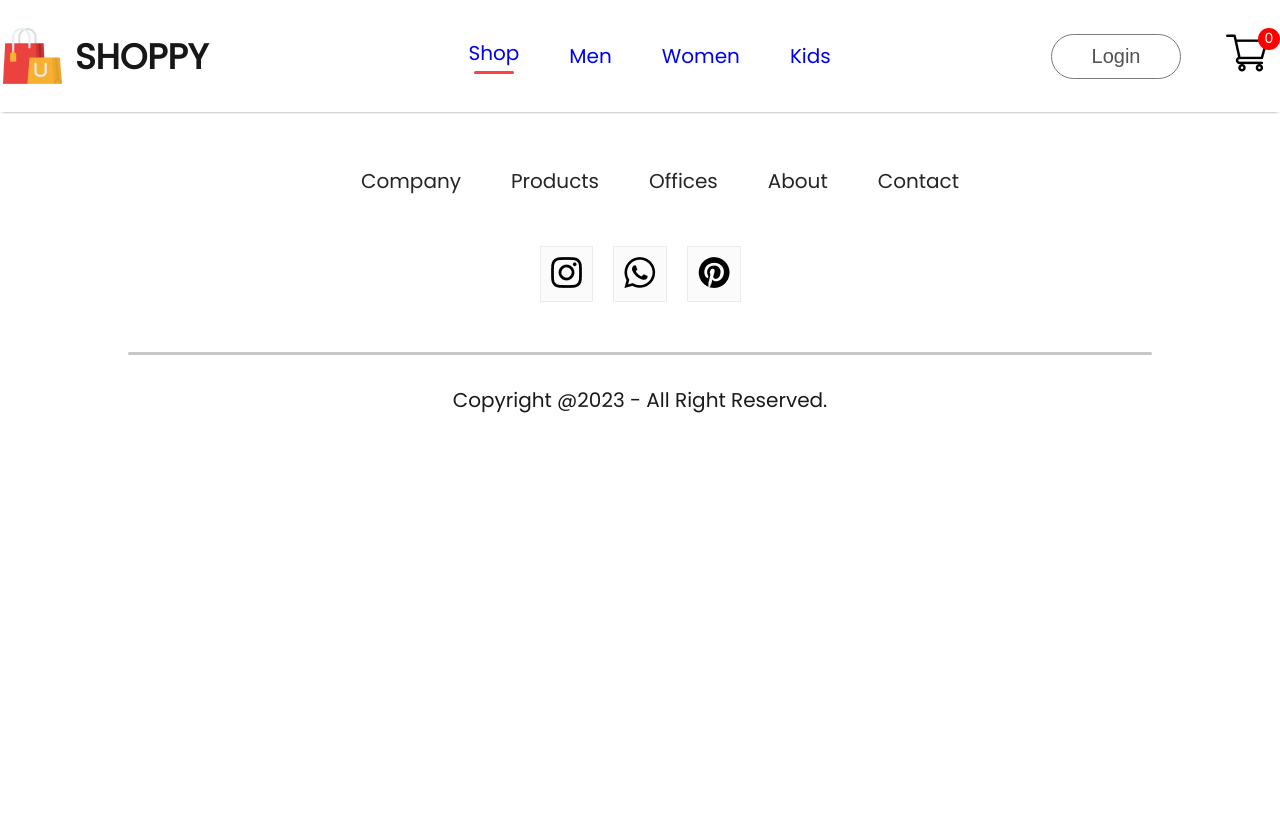
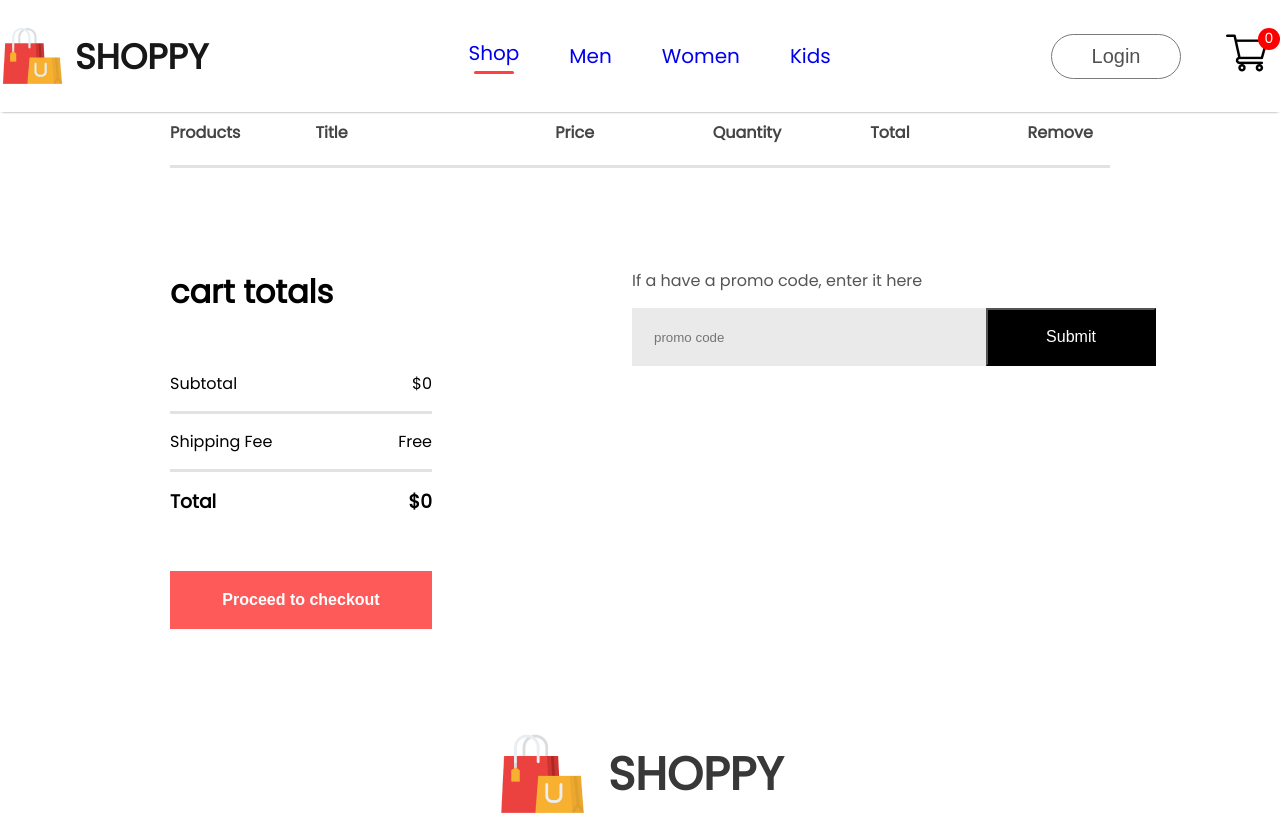
Before and after one commit to aamrapaliwandhre/shopping_website, a React (Create React App) app in the folder my-app/: page /cart in a window 1280 px wide. Shown: the top 815 px of the page. Built offline with nearby package versions, Linux system fonts and the light colour scheme.

Commit message:
Update Cart.jsx

```diff
--- a/my-app/src/Pages/Cart.jsx
+++ b/my-app/src/Pages/Cart.jsx
@@ -1,8 +1,11 @@
 import React from 'react'
+import CartItems from '../Componenets/CartItems/CartItems'
 
 const Cart = () => {
   return (
-    <div>Cart</div>
+    <div>
+      <CartItems/>
+    </div>
   )
 }
 
```
